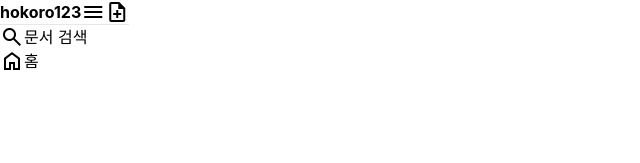
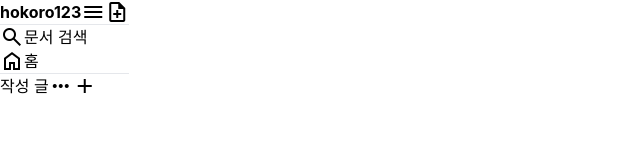
Before and after one commit to hokoro/CheonBlog, a React (Create React App) app in the folder cheonblogapp/: page /blog in a window 1280 px wide. Shown: the top 163 px of the page, without its empty margins (0-640 px from the left). Built offline with nearby package versions, Linux system fonts and the light colour scheme.

Commit message:
사이드바 작성글 태그 작성성

```diff
--- a/cheonblogapp/src/Layout/BlogLayout/jsx/Sidebar.jsx
+++ b/cheonblogapp/src/Layout/BlogLayout/jsx/Sidebar.jsx
@@ -58,6 +58,20 @@ function Sidebar(){
                 </span>
                 <p className="px-[4px] py-[8px]">홈</p>
             </div>
+            <hr/>
+            <div className="flex items-start m-[8px] gap-[90px]">
+                <div className="px-[4px] py-[8px]">
+                    <span>작성 글</span>
+                </div>
+                <div className="px-[4px] py-[8px] flex gap-[10px]">
+                    <span className="material-symbols-outlined hover:scale-125 transition-transform duration-200">
+                        more_horiz
+                    </span>
+                    <span className="material-symbols-outlined hover:scale-125 transition-transform duration-200">
+                        add
+                    </span>
+                </div>
+            </div>
         </div>
         </>
     );
```
